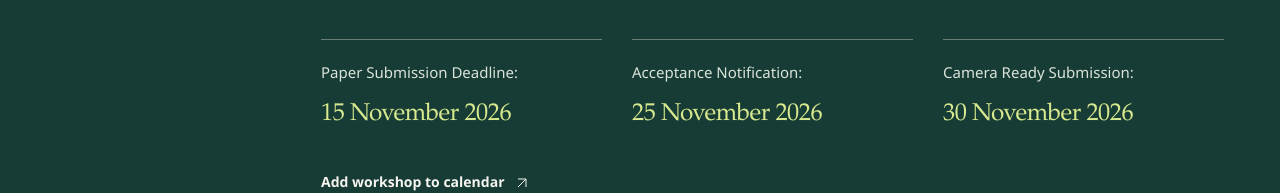
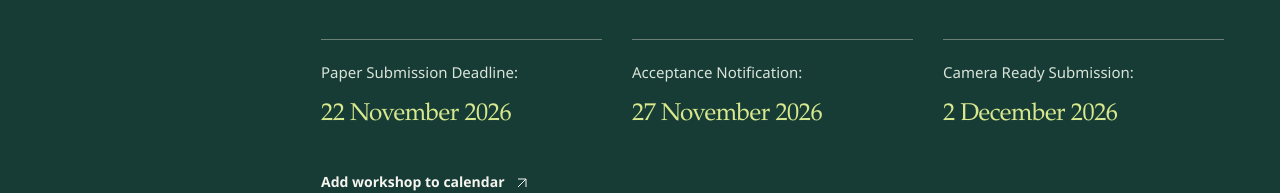
Before and after one commit to ViLaMA-Workshop/ViLaMA-Workshop.github.io, a plain HTML site: page index.html in a window 1280 px wide. Shown: the part 3047-3240 px from the top of the page. Drawn offline with Linux system fonts and the light colour scheme.

Commit message:
Update important dates: submission Nov 22, notification Nov 27, camera ready Dec 2

```diff
--- a/index.html
+++ b/index.html
@@ -38,9 +38,9 @@
 <div class="section-head"><p class="eyebrow">PLAN YOUR SUBMISSION</p><h2>Important Dates</h2></div>
 <div class="section-body"><div class="date-grid">
 <!-- TODO: Add the submission deadline time and timezone once the organizers confirm them. -->
-<article class="date-card"><p data-update-id="deadline" class="source-text ">Paper Submission Deadline: <time datetime="2026-11-15">15 November 2026</time></p></article>
-<article class="date-card"><p data-update-id="notification" class="source-text ">Acceptance Notification: <time datetime="2026-11-25">25 November 2026</time></p></article>
-<article class="date-card"><p data-update-id="cameraready" class="source-text ">Camera Ready Submission: <time datetime="2026-11-30">30 November 2026</time></p></article>
+<article class="date-card"><p data-update-id="deadline" class="source-text ">Paper Submission Deadline: <time datetime="2026-11-22">22 November 2026</time></p></article>
+<article class="date-card"><p data-update-id="notification" class="source-text ">Acceptance Notification: <time datetime="2026-11-27">27 November 2026</time></p></article>
+<article class="date-card"><p data-update-id="cameraready" class="source-text ">Camera Ready Submission: <time datetime="2026-12-02">2 December 2026</time></p></article>
 </div><div class="dates-footer"><a class="text-link calendar-link" href="assets/vilama-2026.ics">Add workshop to calendar <svg viewBox="0 0 24 24" fill="none" aria-hidden="true"><path d="M6 18 18 6M6 6h12v12" stroke="currentColor" stroke-width="1.5"/></svg></a></div>
 </div></div></section>
 <section class="section" id="submission"><div class="wrap"><div class="section-head"><p class="eyebrow">CALL FOR PAPERS</p><h2 data-source-id="p109" class="source-text " >Paper Submission</h2></div>
```
